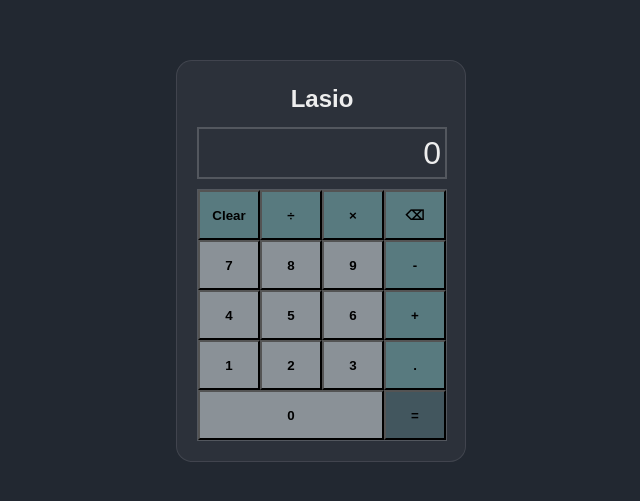
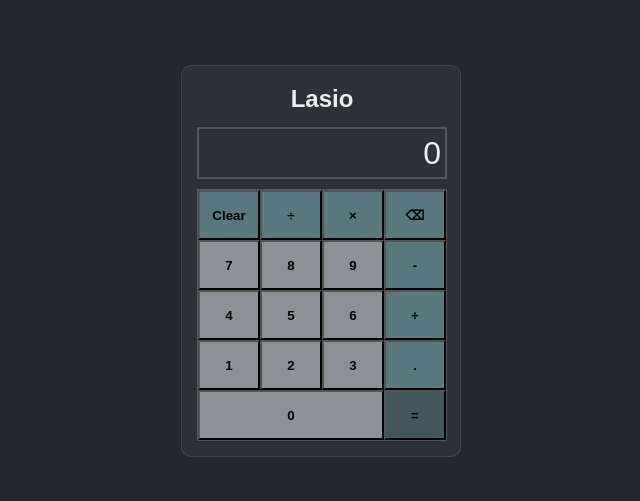
Before and after one commit to jlescarlan11/calculator, a plain HTML site: page index.html in a window 1280 px wide. Shown: the part 139-640 px from the top of the page, 319-959 px from the left. Drawn offline with Linux system fonts and the light colour scheme.

Commit message:
finalized design

```diff
--- a/style.css
+++ b/style.css
@@ -14,13 +14,13 @@ body {
 }
 
 .calculator {
-  width: 290px;
-  padding: 20px;
+  width: 280px;
+  padding: 15px;
   margin: 0 auto;
   color: rgb(238, 238, 238);
   background-color: rgba(49, 54, 63, 0.7);
   border: 1px solid rgba(238, 238, 238, 0.1);
-  border-radius: 16px;
+  border-radius: 10px;
   align-content: center;
 }
 
```
